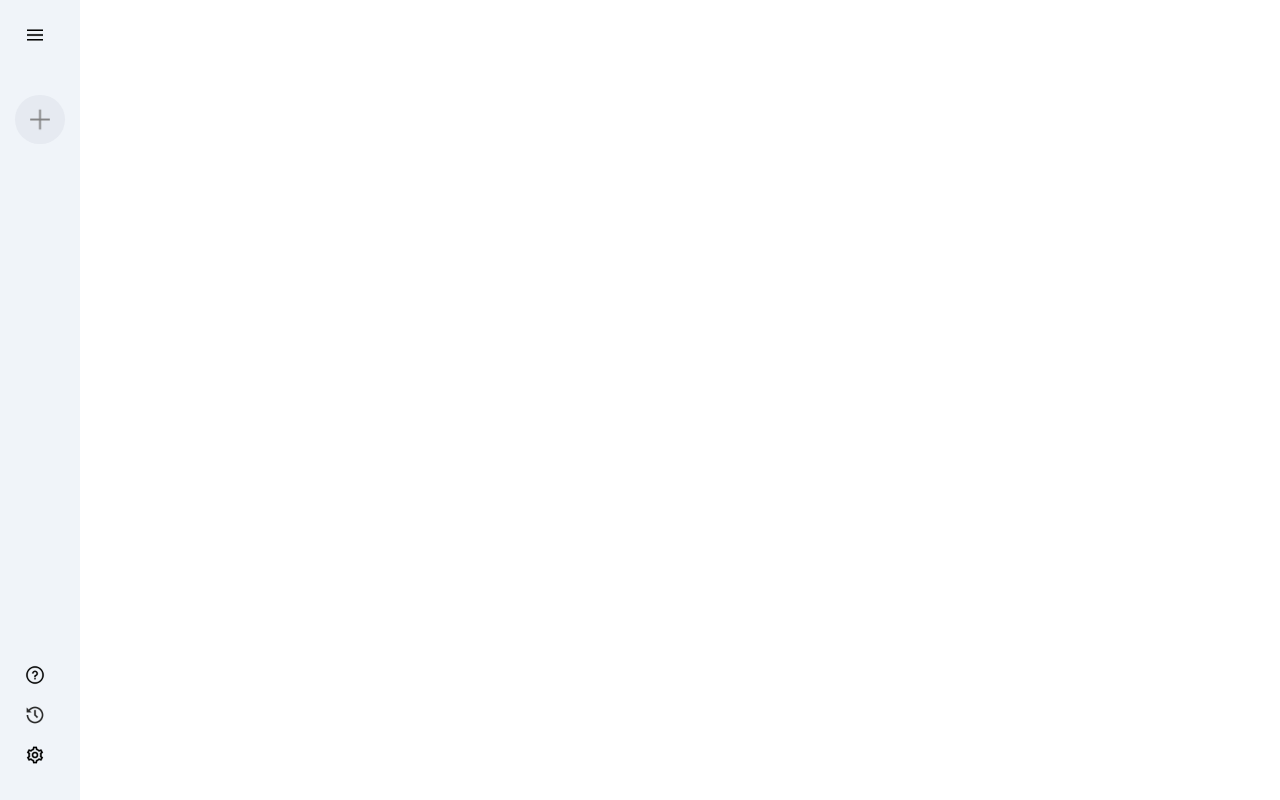
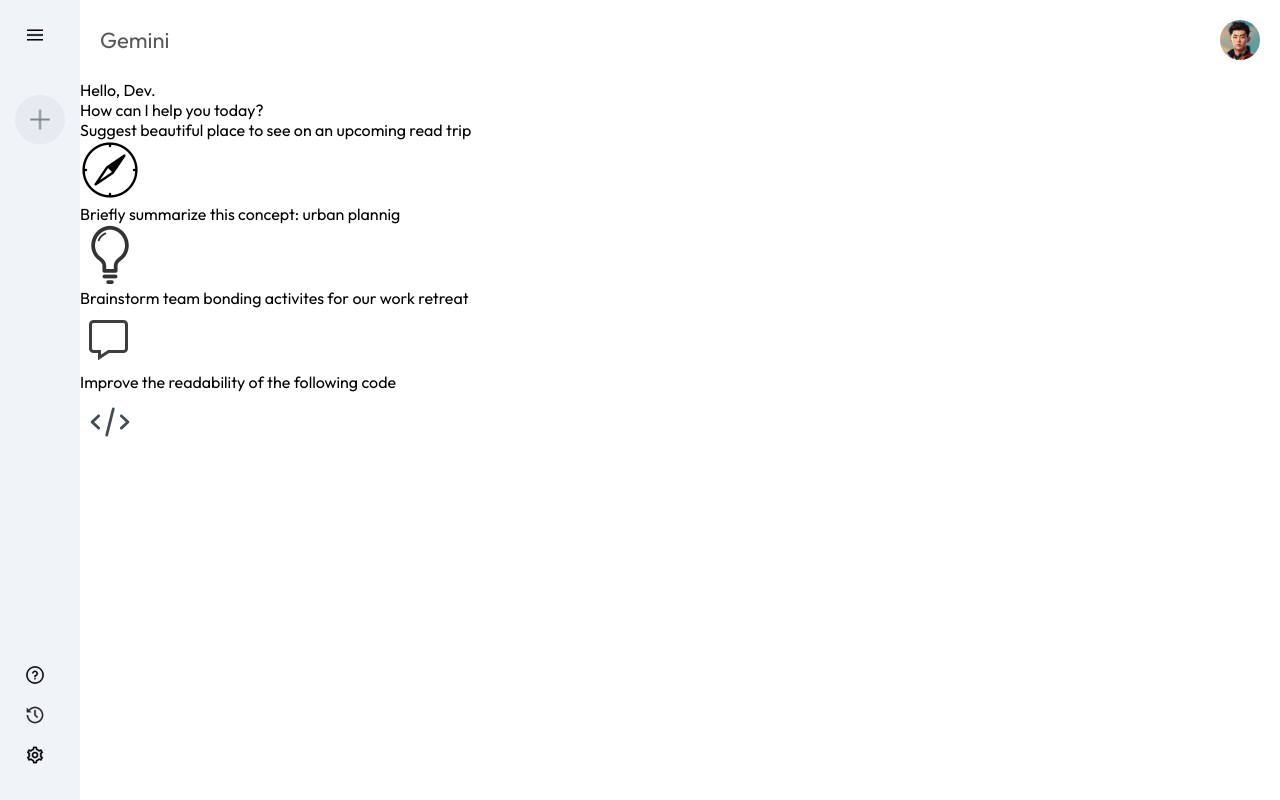
Before and after one commit to HassanEhsani/google-Gemini, a React (Vite) app in the folder gemini-clone/: page / in a window 1280 px wide. Built offline with nearby package versions, Linux system fonts and the light colour scheme.

Commit message:
i added 4 cards with icon in the main.jsx file

```diff
--- a/gemini-clone/src/App.jsx
+++ b/gemini-clone/src/App.jsx
@@ -1,10 +1,13 @@
+// eslint-disable-next-line no-unused-vars
 import React from 'react';
 import Sidebar from './components/Sidebar/Sidebar';
+import Main from './components/Main/Main';
 
 const App = () => {
   return (
     <>
       <Sidebar/>
+      <Main/>
     </>
   )
 }
--- a/gemini-clone/src/components/Main/Main.css
+++ b/gemini-clone/src/components/Main/Main.css
@@ -0,0 +1,20 @@
+.main {
+    flex: 1;
+    min-height: 100vh;
+    padding-bottom: 15vh;
+    position: relative;
+}
+
+.main .nav {
+    display: flex;
+    align-items: center;
+    justify-content: space-between;
+    font-size: 22px;
+    padding: 20px;
+    color: #585858;
+}
+
+.main .nav img {
+    width: 40px;
+    border-radius: 50%;
+}
--- a/gemini-clone/src/components/Main/Main.jsx
+++ b/gemini-clone/src/components/Main/Main.jsx
@@ -1,10 +1,44 @@
 // eslint-disable-next-line no-unused-vars
 import React from "react";
 import './Main.css'
-const Main = () =>{
+import { assets } from "../../assets/assets";
+const Main = () => {
     return (
-        <div>
-
+        <div className="main">
+            <div className="nav">
+                <p>Gemini</p>
+                <img src={assets.user_icon} alt="" />
+            </div>
+            <div className="main-container">
+                <div className="greet">
+                    <p><span>Hello, Dev.</span></p>
+                    <p>How can I help you today?</p>
+                </div>
+                <div className="cards">
+                    <div className="card">
+                        <p>Suggest beautiful place to see on an upcoming read trip</p>
+                        <img src={assets.compass_icon} alt="" />
+                    </div>
+                </div>
+                <div className="cards">
+                    <div className="card">
+                        <p>Briefly summarize this concept: urban plannig</p>
+                        <img src={assets.bulb_icon} alt="" />
+                    </div>
+                </div>
+                <div className="cards">
+                    <div className="card">
+                        <p>Brainstorm team bonding activites for our work retreat</p>
+                        <img src={assets.message_icon} alt="" />
+                    </div>
+                </div>
+                <div className="cards">
+                    <div className="card">
+                        <p>Improve the readability of the following code</p>
+                        <img src={assets.code_icon} alt="" />
+                    </div>
+                </div>
+            </div>
         </div>
     )
 }
```
